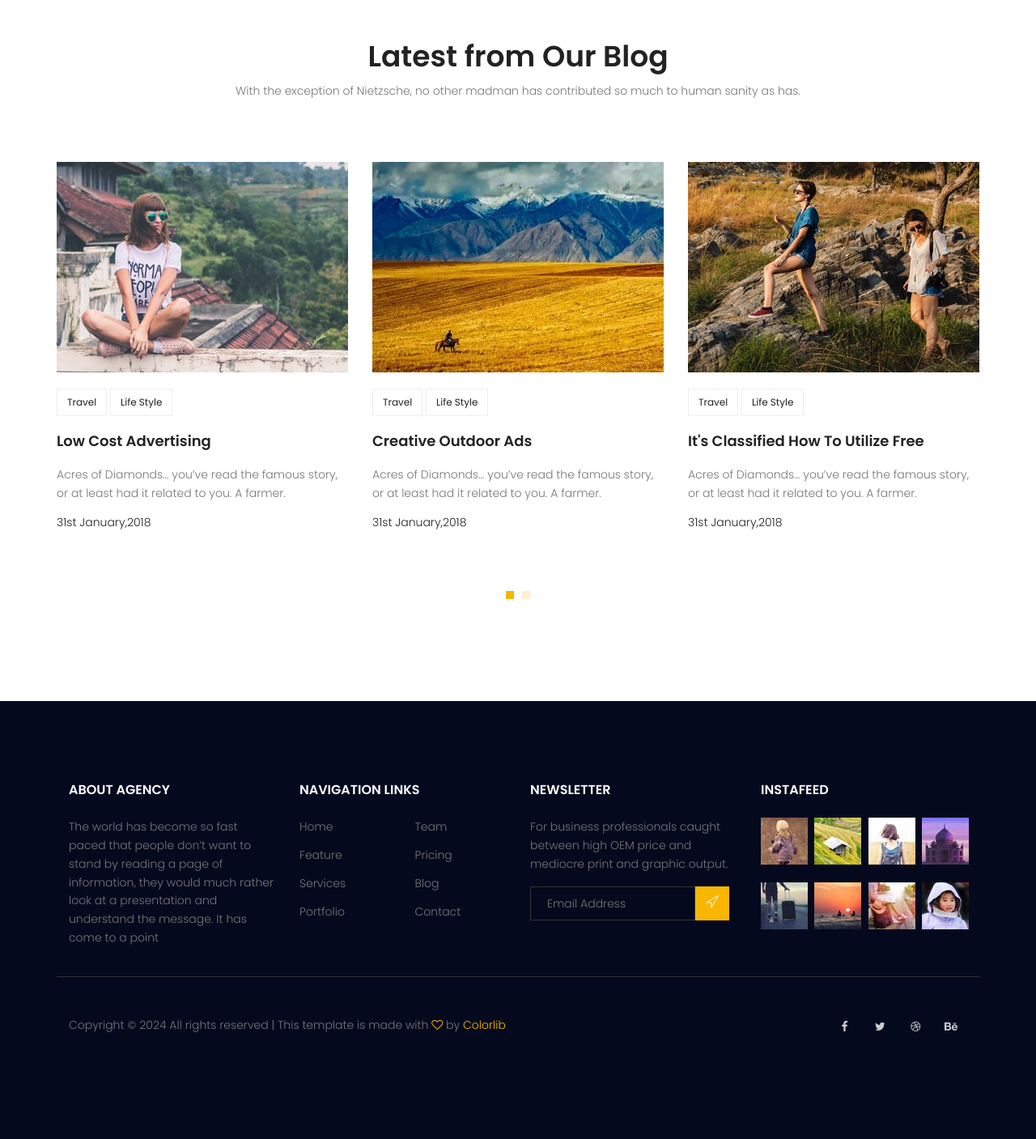
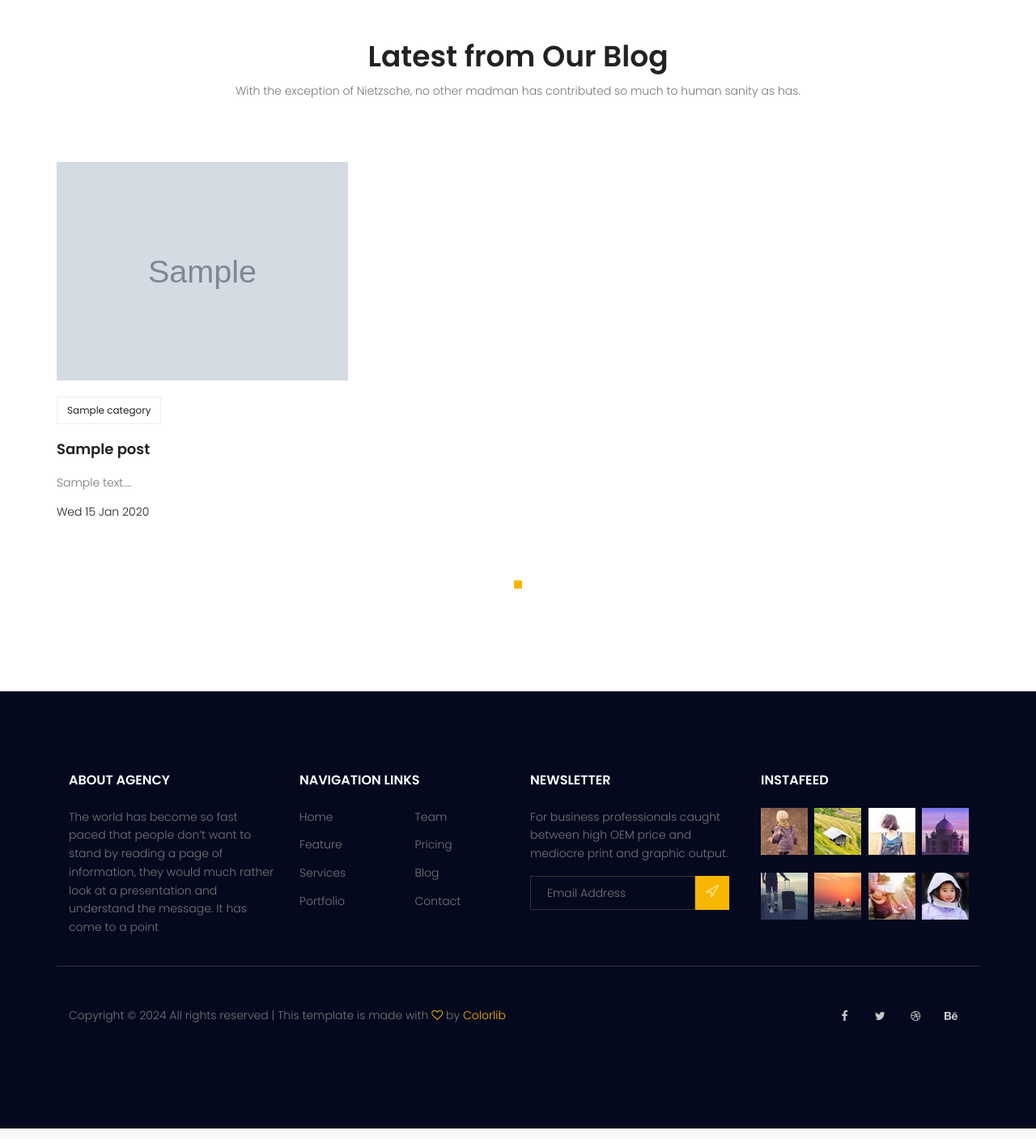
Before and after one commit to mrkataei/travel-website, a Django app: page / in a window 1280 px wide. Shown: the part 2589-3996 px from the top of the page at 81% size. Run offline with Django 5.2, Linux system fonts and the light colour scheme; tables that the repository leaves empty hold one stand-in row (values such as "Sample post"); grey boxes marked "Sample" are stand-in pictures; some libraries are stand-ins or nearby versions.

Commit message:
recent post added to home index

```diff
--- a/travel/blog/views.py
+++ b/travel/blog/views.py
@@ -40,6 +40,6 @@ def blog_search(request):
     posts = Post.objects.filter(status=1)
     if request.method == 'GET':
         if s := request.GET.get('s'): # varlus feture s:= if condition true
-            posts = posts.filter(content__contains=s)
+            posts = posts.filter(content__contains=s) # contains for search query in context
     context = {'posts': posts}
     return render(request, 'blog/blog-home.html', context=context)
--- a/travel/new/views.py
+++ b/travel/new/views.py
@@ -1,8 +1,10 @@
 from django.shortcuts import render
-
+from blog.models import Post
 
 def home(request):
-    return render(request, 'new/index.html')
+    posts = Post.objects.filter(status=1).order_by('published_date')[:6]
+    context = {'posts': posts}
+    return render(request, 'new/index.html', context=context)
 
 def about(request):
     return render(request, 'new/about.html')
--- a/travel/templates/new/index.html
+++ b/travel/templates/new/index.html
@@ -193,152 +193,7 @@
         </div>
       </div>
     </div>
-    <div class="row">
-      <div class="active-recent-blog-carusel">
-        <div class="single-recent-blog-post item">
-          <div class="thumb">
-            <img class="img-fluid" src="{%static 'img/b1.jpg'%}" alt="" />
-          </div>
-          <div class="details">
-            <div class="tags">
-              <ul>
-                <li>
-                  <a href="#">Travel</a>
-                </li>
-                <li>
-                  <a href="#">Life Style</a>
-                </li>
-              </ul>
-            </div>
-            <a href="#"><h4 class="title">Low Cost Advertising</h4></a>
-            <p>
-              Acres of Diamonds… you’ve read the famous story, or at least had
-              it related to you. A farmer.
-            </p>
-            <h6 class="date">31st January,2018</h6>
-          </div>
-        </div>
-        <div class="single-recent-blog-post item">
-          <div class="thumb">
-            <img class="img-fluid" src="{%static 'img/b2.jpg'%}" alt="" />
-          </div>
-          <div class="details">
-            <div class="tags">
-              <ul>
-                <li>
-                  <a href="#">Travel</a>
-                </li>
-                <li>
-                  <a href="#">Life Style</a>
-                </li>
-              </ul>
-            </div>
-            <a href="#"><h4 class="title">Creative Outdoor Ads</h4></a>
-            <p>
-              Acres of Diamonds… you’ve read the famous story, or at least had
-              it related to you. A farmer.
-            </p>
-            <h6 class="date">31st January,2018</h6>
-          </div>
-        </div>
-        <div class="single-recent-blog-post item">
-          <div class="thumb">
-            <img class="img-fluid" src="{%static 'img/b3.jpg'%}" alt="" />
-          </div>
-          <div class="details">
-            <div class="tags">
-              <ul>
-                <li>
-                  <a href="#">Travel</a>
-                </li>
-                <li>
-                  <a href="#">Life Style</a>
-                </li>
-              </ul>
-            </div>
-            <a href="#"
-              ><h4 class="title">It's Classified How To Utilize Free</h4></a
-            >
-            <p>
-              Acres of Diamonds… you’ve read the famous story, or at least had
-              it related to you. A farmer.
-            </p>
-            <h6 class="date">31st January,2018</h6>
-          </div>
-        </div>
-        <div class="single-recent-blog-post item">
-          <div class="thumb">
-            <img class="img-fluid" src="{%static 'img/b1.jpg'%}" alt="" />
-          </div>
-          <div class="details">
-            <div class="tags">
-              <ul>
-                <li>
-                  <a href="#">Travel</a>
-                </li>
-                <li>
-                  <a href="#">Life Style</a>
-                </li>
-              </ul>
-            </div>
-            <a href="#"><h4 class="title">Low Cost Advertising</h4></a>
-            <p>
-              Acres of Diamonds… you’ve read the famous story, or at least had
-              it related to you. A farmer.
-            </p>
-            <h6 class="date">31st January,2018</h6>
-          </div>
-        </div>
-        <div class="single-recent-blog-post item">
-          <div class="thumb">
-            <img class="img-fluid" src="{%static 'img/b2.jpg'%}" alt="" />
-          </div>
-          <div class="details">
-            <div class="tags">
-              <ul>
-                <li>
-                  <a href="#">Travel</a>
-                </li>
-                <li>
-                  <a href="#">Life Style</a>
-                </li>
-              </ul>
-            </div>
-            <a href="#"><h4 class="title">Creative Outdoor Ads</h4></a>
-            <p>
-              Acres of Diamonds… you’ve read the famous story, or at least had
-              it related to you. A farmer.
-            </p>
-            <h6 class="date">31st January,2018</h6>
-          </div>
-        </div>
-        <div class="single-recent-blog-post item">
-          <div class="thumb">
-            <img class="img-fluid" src="{%static 'img/b3.jpg'%}" alt="" />
-          </div>
-          <div class="details">
-            <div class="tags">
-              <ul>
-                <li>
-                  <a href="#">Travel</a>
-                </li>
-                <li>
-                  <a href="#">Life Style</a>
-                </li>
-              </ul>
-            </div>
-            <a href="#"
-              ><h4 class="title">It's Classified How To Utilize Free</h4></a
-            >
-            <p>
-              Acres of Diamonds… you’ve read the famous story, or at least had
-              it related to you. A farmer.
-            </p>
-            <h6 class="date">31st January,2018</h6>
-          </div>
-        </div>
-      </div>
-    </div>
+    {% include 'new/recent-blog.html'%}
   </div>
 </section>
 <!-- End recent-blog Area -->
--- /dev/null
+++ b/travel/templates/new/recent-blog.html
@@ -0,0 +1,27 @@
+<div class="row">
+    <div class="active-recent-blog-carusel">
+      {% for post in posts%}
+      <div class="single-recent-blog-post item">
+        <div class="thumb">
+          <img class="img-fluid" src="{{post.image.url}}" alt="" />
+        </div>
+        <div class="details">
+          <div class="tags">
+            <ul>
+              {% for cat in post.category.all %}
+                <li>
+                  <a href="{% url 'blog:category' cat_name=cat.name%}">{{cat.name}}</a>
+                </li>
+              {% endfor%}
+            </ul>
+          </div>
+          <a href="{% url 'blog:single' pid=post.id%}"><h4 class="title">{{post.title}}</h4></a>
+          <p>
+            {{post.snippets}}
+          </p>
+          <h6 class="date">{{post.published_date|date:"D d M Y"}}</h6>
+        </div>
+      </div>
+      {% endfor%}
+    </div>
+  </div>
```
Also changed, not shown: travel/templates/blog/blog-single.html (+1 -8 lines).
